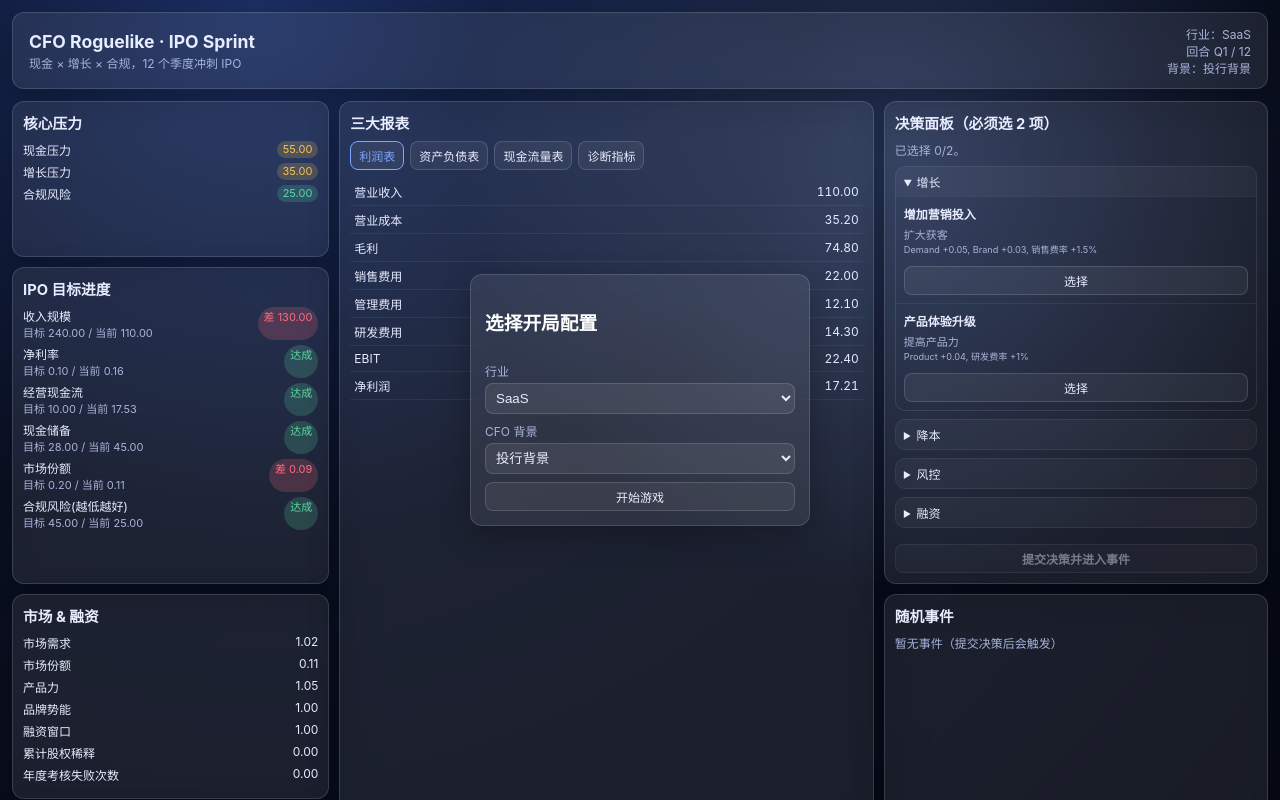
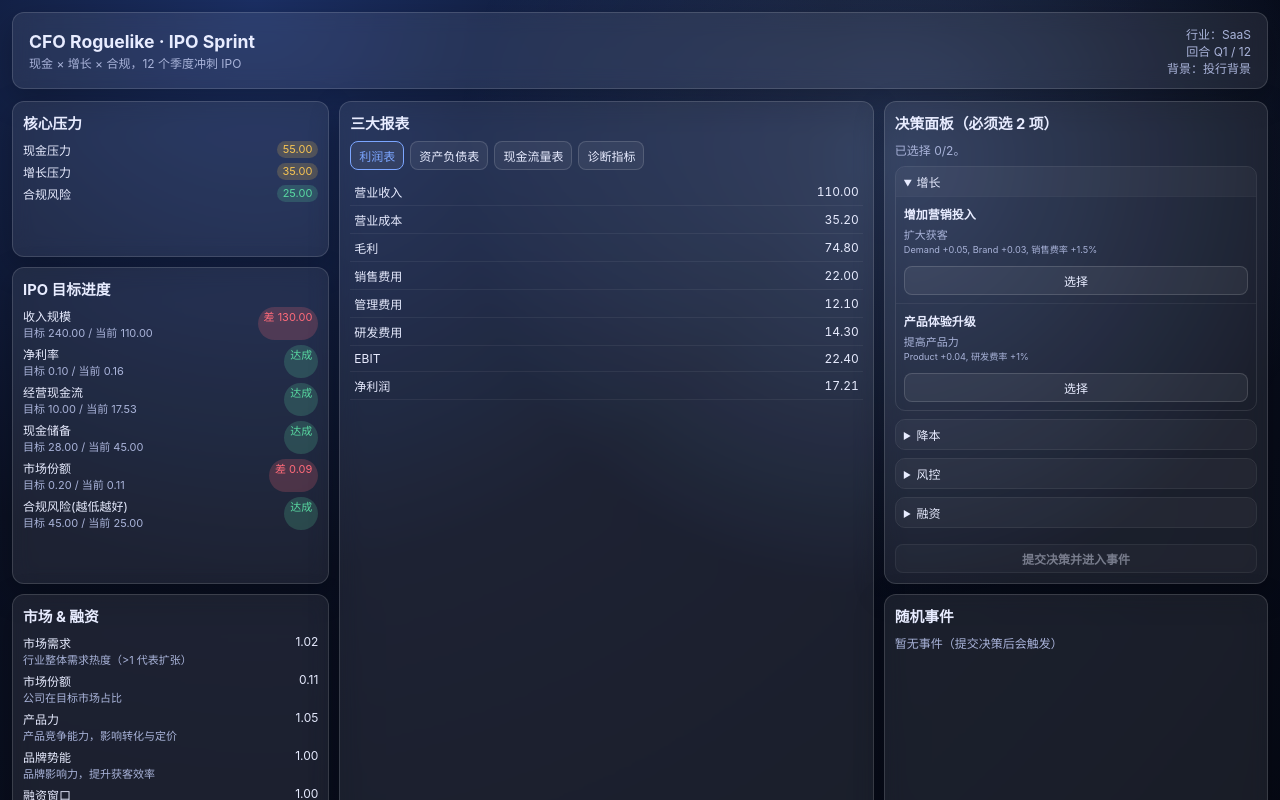
Before and after one commit to lancedot/politgame, a website: page index.html in a window 1280 px wide. Both pictures are taken after a click on the button "开始游戏". Shown: the top 800 px of the page. Drawn offline with Linux system fonts and the light colour scheme.

Commit message:
fix: stabilize start dialog and preserve decision group expansion

```diff
--- a/app.js
+++ b/app.js
@@ -112,9 +112,21 @@ const EVENTS = [
   },
 ];
 
+
+const MARKET_METRIC_MEANINGS = {
+  "市场需求": "行业整体需求热度（>1 代表扩张）",
+  "市场份额": "公司在目标市场占比",
+  "产品力": "产品竞争能力，影响转化与定价",
+  "品牌势能": "品牌影响力，提升获客效率",
+  "融资窗口": "当前市场融资环境（越高越容易融资）",
+  "累计股权稀释": "历史股权融资导致的稀释比例",
+  "年度考核失败次数": "累计未通过董事会年度KPI次数",
+};
+
 let game;
 let selectedTab = "pnl";
 let selectedDecisions = [];
+let openDecisionGroups = new Set(["增长"]);
 
 function createInitialState(backgroundId, industryId) {
   const industry = INDUSTRY_PRESETS[industryId];
@@ -420,7 +432,9 @@ function render() {
     ["融资窗口", game.company.financingWindow],
     ["累计股权稀释", game.company.equityDilution],
     ["年度考核失败次数", game.annualFailures],
-  ].map(([k, v]) => `<div class="metric"><span>${k}</span><span>${fmt(v)}</span></div>`).join("");
+  ]
+    .map(([k, v]) => `<div class="metric"><span>${k}<br><small>${MARKET_METRIC_MEANINGS[k]}</small></span><span>${fmt(v)}</span></div>`)
+    .join("");
 
   const pnl = game.statements.pnl;
   const bs = game.statements.bs;
@@ -435,12 +449,16 @@ function render() {
   document.getElementById("statement-table").innerHTML = map[selectedTab];
 
   const grouped = groupDecisions();
-  document.getElementById("decision-groups").innerHTML = Object.entries(grouped).map(([category, list], idx) => {
+  const groupEntries = Object.entries(grouped);
+  if (!openDecisionGroups.size && groupEntries.length) {
+    openDecisionGroups.add(groupEntries[0][0]);
+  }
+  document.getElementById("decision-groups").innerHTML = groupEntries.map(([category, list]) => {
     const inner = list.map(([id, d]) => {
       const active = selectedDecisions.includes(id);
       return `<div class="decision ${active ? "selected" : ""}"><h4>${d.name}</h4><p>${d.description}<br><small>${d.preview}</small></p><button data-pick="${id}">${active ? "取消" : "选择"}</button></div>`;
     }).join("");
-    return `<details class="group" ${idx === 0 ? "open" : ""}><summary>${category}</summary>${inner}</details>`;
+    return `<details class="group" data-group="${category}" ${openDecisionGroups.has(category) ? "open" : ""}><summary>${category}</summary>${inner}</details>`;
   }).join("");
 
   const submitDisabled = selectedDecisions.length !== 2 || game.gameOver || !!game.pendingEvent;
@@ -471,6 +489,15 @@ document.getElementById("decision-groups").addEventListener("click", (e) => {
   render();
 });
 
+
+document.getElementById("decision-groups").addEventListener("toggle", (e) => {
+  const details = e.target.closest("details[data-group]");
+  if (!details) return;
+  const name = details.dataset.group;
+  if (details.open) openDecisionGroups.add(name);
+  else openDecisionGroups.delete(name);
+}, true);
+
 document.getElementById("event-feed").addEventListener("click", (e) => {
   const btn = e.target.closest("button[data-event-option]");
   if (!btn) return;
@@ -484,8 +511,19 @@ document.getElementById("start-game").addEventListener("click", () => {
   const industry = document.getElementById("industry-select").value;
   game = createInitialState(bg, industry);
   selectedDecisions = [];
-  document.getElementById("start-dialog").close();
+  openDecisionGroups = new Set(["增长"]);
+
+  const dialog = document.getElementById("start-dialog");
+  if (typeof dialog.close === "function") dialog.close();
+  dialog.setAttribute("hidden", "true");
+  dialog.style.display = "none";
+
   render();
 });
 
-document.getElementById("start-dialog").showModal();
+const startDialog = document.getElementById("start-dialog");
+if (typeof startDialog.showModal === "function") startDialog.showModal();
+else {
+  startDialog.removeAttribute("hidden");
+  startDialog.style.display = "grid";
+}
--- a/styles.css
+++ b/styles.css
@@ -62,3 +62,5 @@ select { width: 100%; margin-top: 4px; background: rgba(255,255,255,0.08); color
 label { font-size: 12px; color: var(--muted); }
 dialog::backdrop { background: rgba(0,0,0,0.45); }
 @media (max-width: 1100px) { .layout { grid-template-columns: 1fr; grid-template-areas: "triad" "ipo" "market" "statements" "decisions" "events" "logs"; } }
+
+dialog[hidden] { display: none !important; }
```
Also changed, not shown: README.md.
